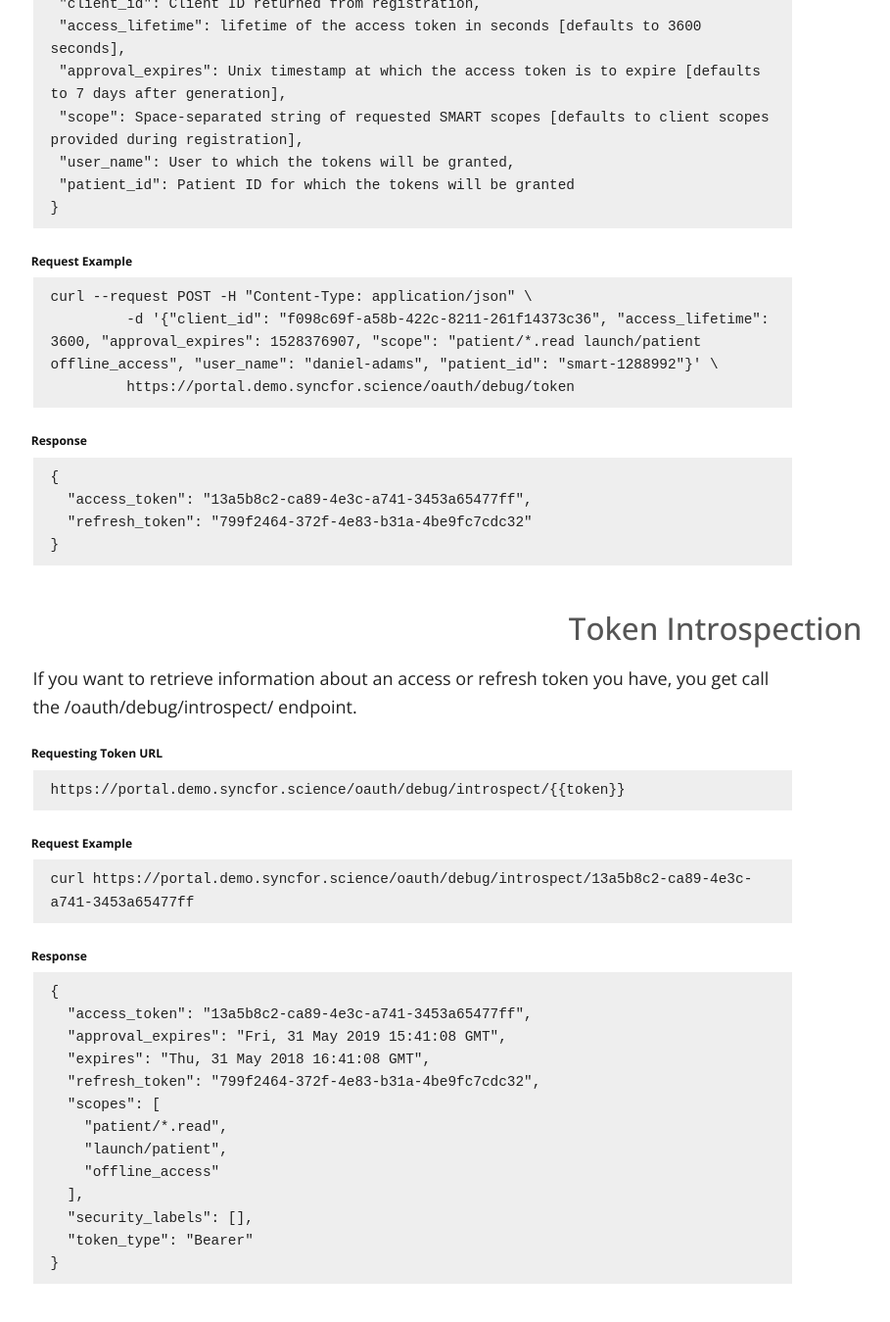
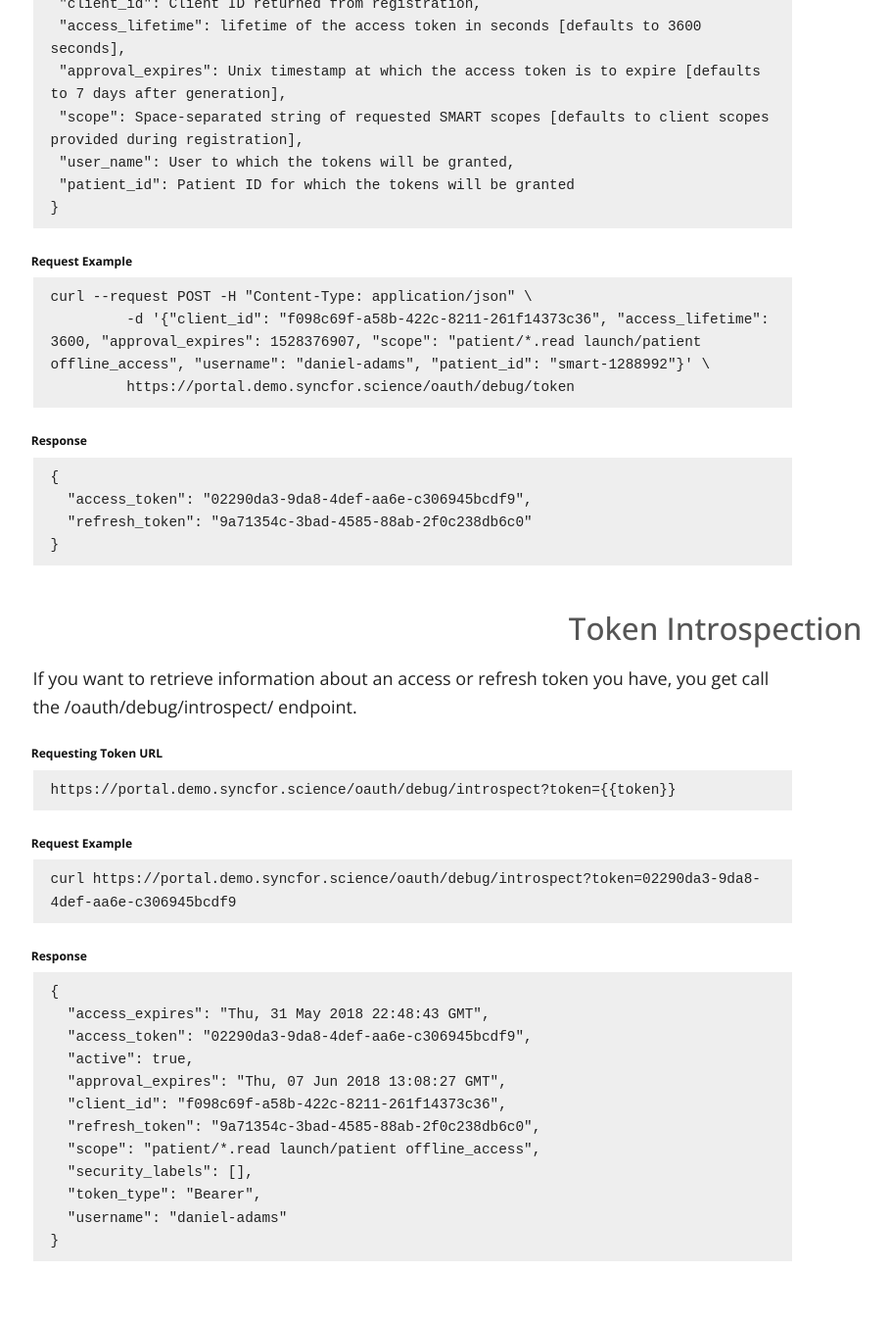
Before and after one commit to sync-for-science/sync-for-science.github.io, a Jekyll site: the page built from proxy-api-calls/index.md, in a window 1280 px wide and 1400 px high, scrolled down 2169 px. Shown: the top 1349 px of the window at 98% size, without its empty margins (219-1128 px from the left). Built offline with Jekyll 4.4.1, drawn with Linux system fonts in a browser that asks for light colours; nearby versions of some CDN libraries; our own code applies the rules of GitHub Pages for plain Markdown files.

Commit message:
Tweaks to match auth_proxy changes

````diff
--- a/proxy-api-calls/index.md
+++ b/proxy-api-calls/index.md
@@ -88,7 +88,7 @@ https://portal.demo.syncfor.science/oauth/debug/token
 
 ```
 curl --request POST -H "Content-Type: application/json" \
-	 -d '{"client_id": "f098c69f-a58b-422c-8211-261f14373c36", "access_lifetime": 3600, "approval_expires": 1528376907, "scope": "patient/*.read launch/patient offline_access", "user_name": "daniel-adams", "patient_id": "smart-1288992"}' \
+	 -d '{"client_id": "f098c69f-a58b-422c-8211-261f14373c36", "access_lifetime": 3600, "approval_expires": 1528376907, "scope": "patient/*.read launch/patient offline_access", "username": "daniel-adams", "patient_id": "smart-1288992"}' \
 	 https://portal.demo.syncfor.science/oauth/debug/token
 ```
 
@@ -96,8 +96,8 @@ curl --request POST -H "Content-Type: application/json" \
 
 ```JSON
 {
-  "access_token": "13a5b8c2-ca89-4e3c-a741-3453a65477ff",
-  "refresh_token": "799f2464-372f-4e83-b31a-4be9fc7cdc32"
+  "access_token": "02290da3-9da8-4def-aa6e-c306945bcdf9",
+  "refresh_token": "9a71354c-3bad-4585-88ab-2f0c238db6c0"
 }
 ```
 
@@ -107,29 +107,28 @@ If you want to retrieve information about an access or refresh token you have, y
 
 ###### Requesting Token URL
 ```
-https://portal.demo.syncfor.science/oauth/debug/introspect/{% raw %}{{token}}{% endraw %}
+https://portal.demo.syncfor.science/oauth/debug/introspect?token={% raw %}{{token}}{% endraw %}
 ```
 
 ###### Request Example
 
 ```
-curl https://portal.demo.syncfor.science/oauth/debug/introspect/13a5b8c2-ca89-4e3c-a741-3453a65477ff
+curl https://portal.demo.syncfor.science/oauth/debug/introspect?token=02290da3-9da8-4def-aa6e-c306945bcdf9
 ```
 
 ###### Response
 
 ```JSON
 {
-  "access_token": "13a5b8c2-ca89-4e3c-a741-3453a65477ff",
-  "approval_expires": "Fri, 31 May 2019 15:41:08 GMT",
-  "expires": "Thu, 31 May 2018 16:41:08 GMT",
-  "refresh_token": "799f2464-372f-4e83-b31a-4be9fc7cdc32",
-  "scopes": [
-    "patient/*.read",
-    "launch/patient",
-    "offline_access"
-  ],
+  "access_expires": "Thu, 31 May 2018 22:48:43 GMT",
+  "access_token": "02290da3-9da8-4def-aa6e-c306945bcdf9",
+  "active": true,
+  "approval_expires": "Thu, 07 Jun 2018 13:08:27 GMT",
+  "client_id": "f098c69f-a58b-422c-8211-261f14373c36",
+  "refresh_token": "9a71354c-3bad-4585-88ab-2f0c238db6c0",
+  "scope": "patient/*.read launch/patient offline_access",
   "security_labels": [],
-  "token_type": "Bearer"
+  "token_type": "Bearer",
+  "username": "daniel-adams"
 }
 ```
````
